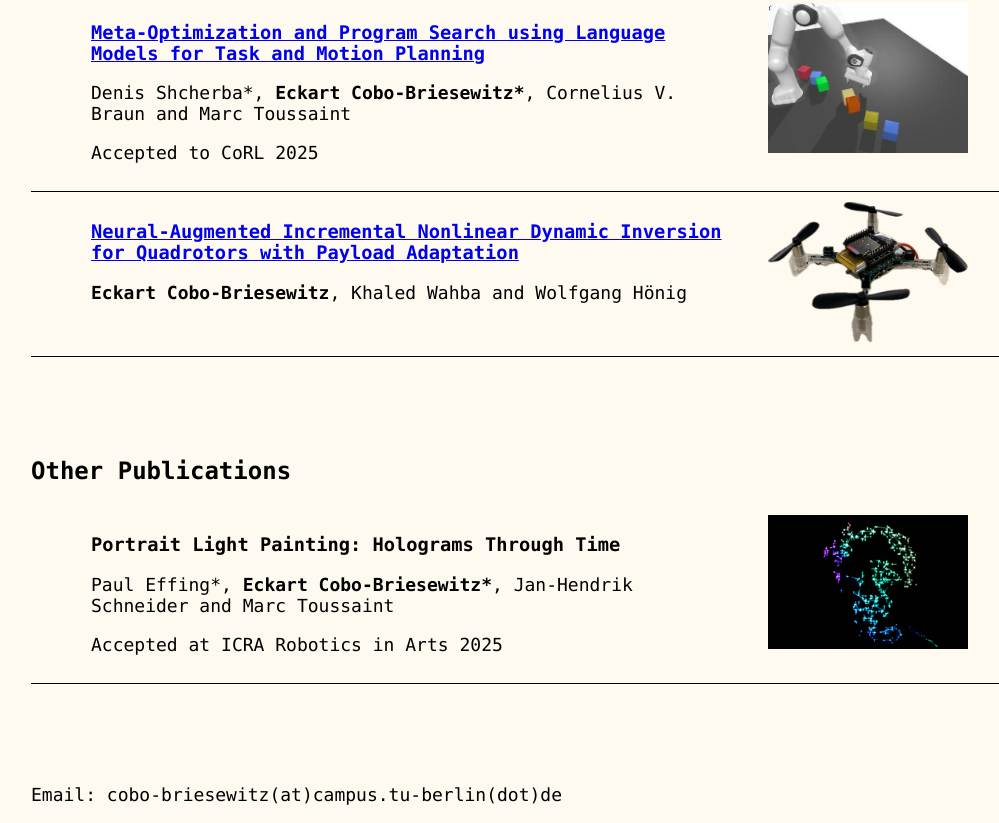
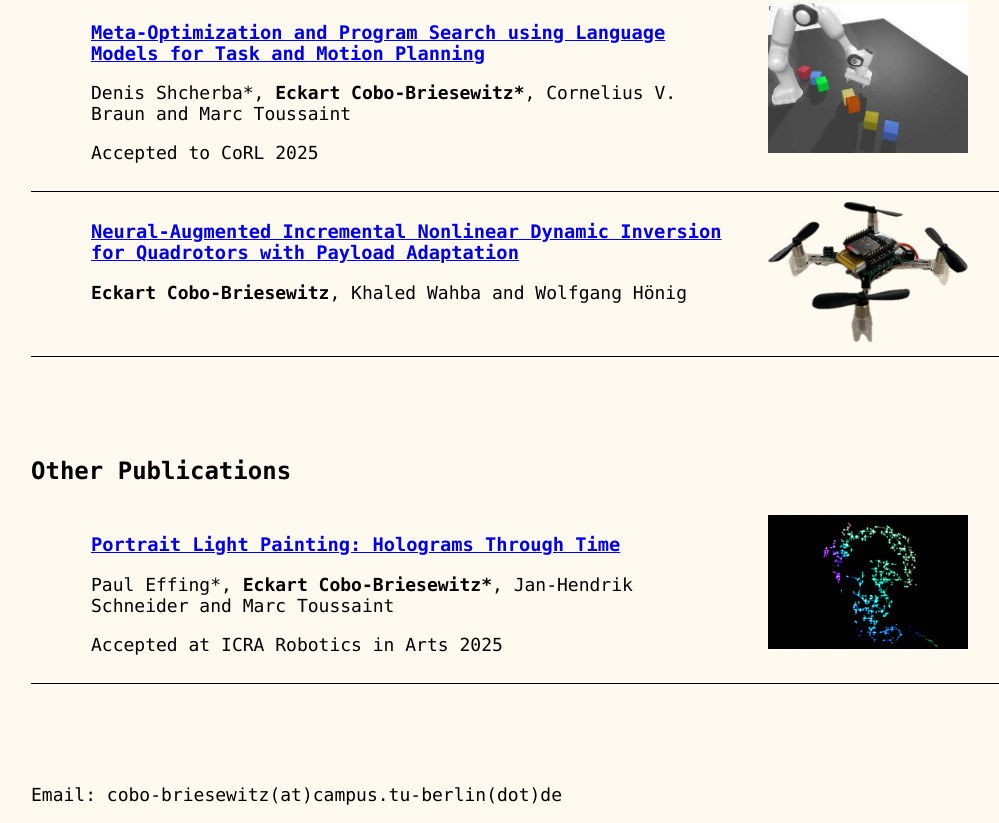
Before and after one commit to Tupryk/Tupryk.github.io, a plain HTML site: page index.html in a window 1280 px wide. Shown: the part 617-1440 px from the top of the page, without its empty margins (97-1096 px from the left). Drawn offline with Linux system fonts and the light colour scheme.

Commit message:
added link

```diff
--- a/index.html
+++ b/index.html
@@ -123,7 +123,7 @@
             <div class="content">
                 <div class="paper">
                     <div class="paper_text">
-                        <h3>Portrait Light Painting: Holograms Through Time</h3>
+                        <a href="https://github.com/Tupryk/Tupryk.github.io/blob/main/pdfs/ICRA_Arts_2025.pdf"><h3>Portrait Light Painting: Holograms Through Time</h3></a>
                         <p>Paul Effing*, <strong>Eckart Cobo-Briesewitz*</strong>, Jan-Hendrik Schneider and Marc Toussaint</p>
                         <p>Accepted at ICRA Robotics in Arts 2025</p>
                     </div>
```
